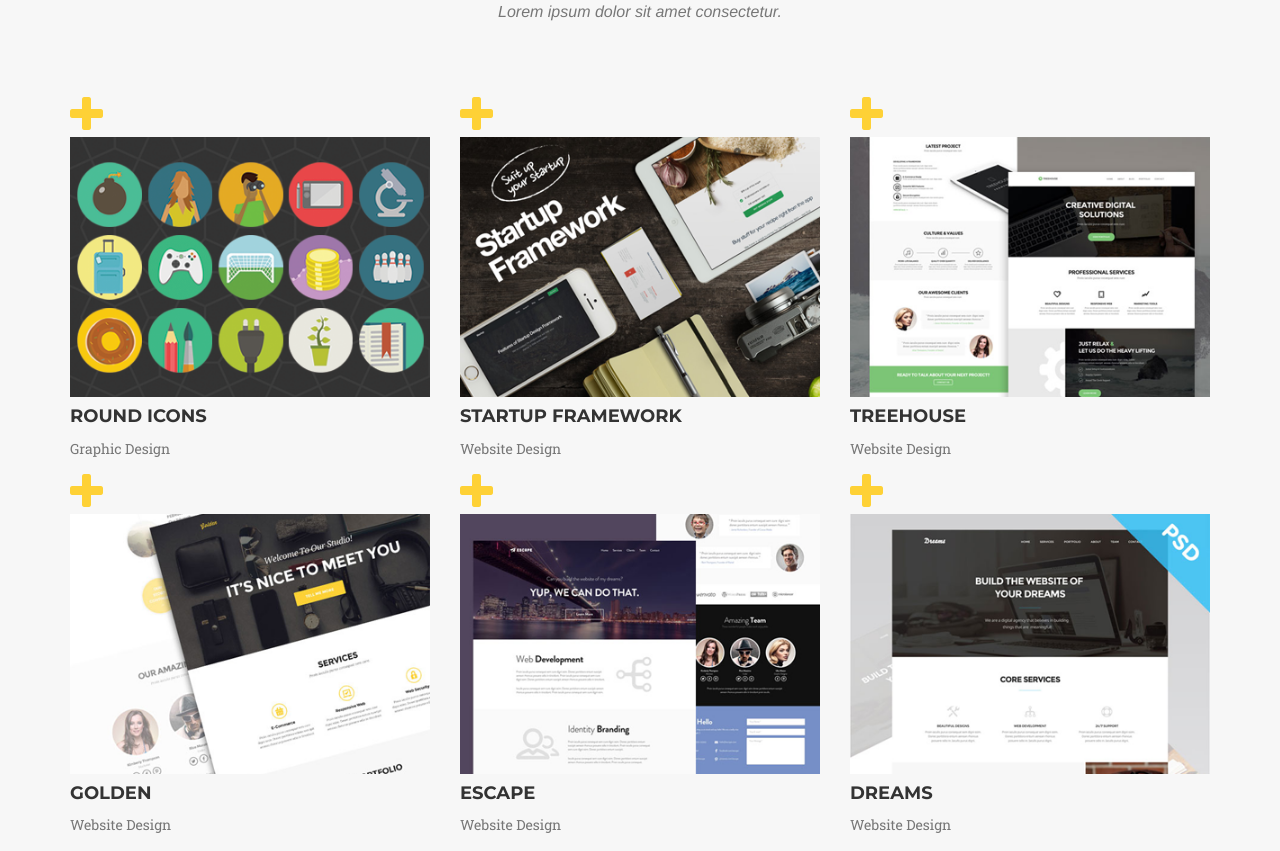
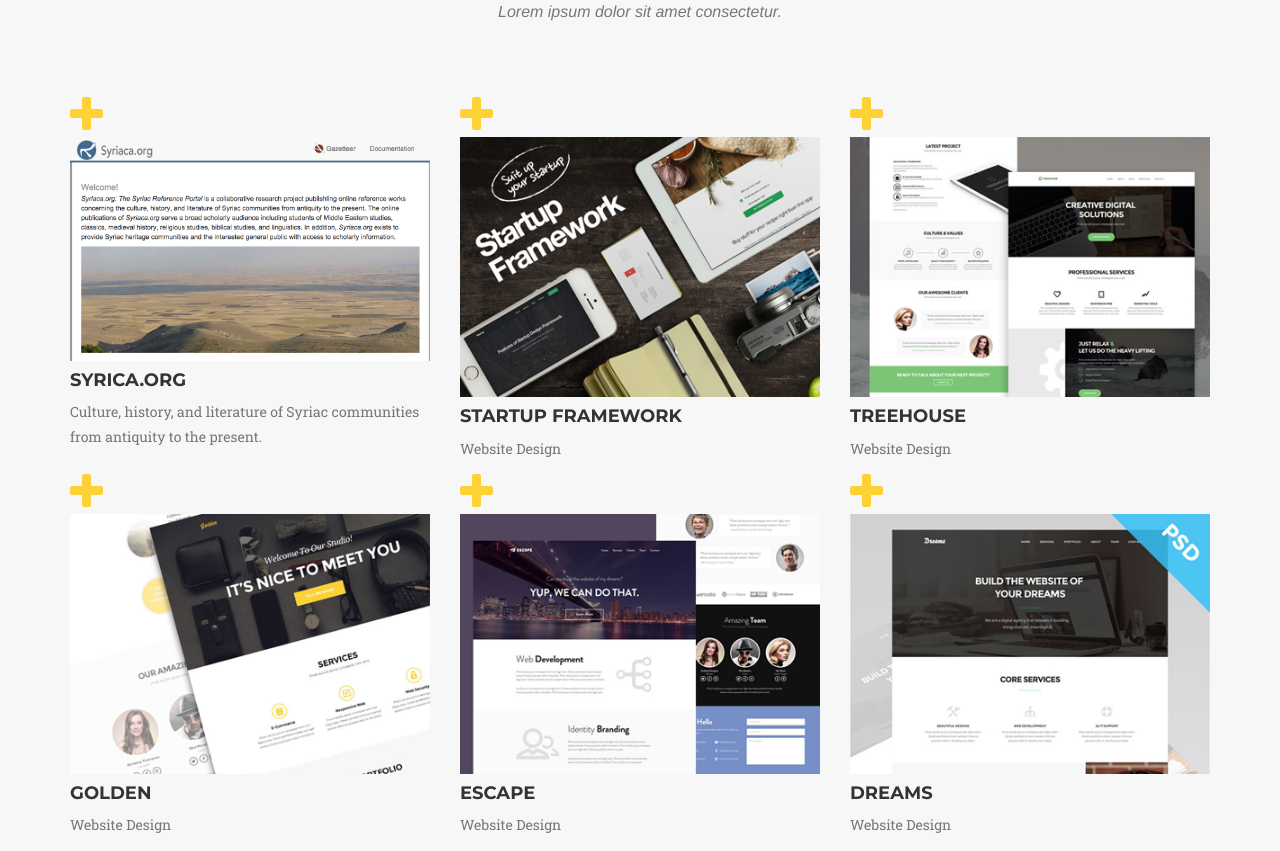
Before and after one commit to HeardLibrary/semantic-web, a plain HTML site: page index.html in a window 1280 px wide. Shown: the part 1671-2522 px from the top of the page. Drawn offline with nearby package versions, Linux system fonts and the light colour scheme; a web font is replaced by a local one.

Commit message:
Added Syrica.Org, small customizations

```diff
--- a/index.html
+++ b/index.html
@@ -143,11 +143,11 @@
                                 <i class="fa fa-plus fa-3x"></i>
                             </div>
                         </div>
-                        <img src="img/portfolio/roundicons.png" class="img-responsive" alt="">
+                        <img src="img/portfolio/syriaca.png" class="img-responsive" alt="">
                     </a>
                     <div class="portfolio-caption">
-                        <h4>Round Icons</h4>
-                        <p class="text-muted">Graphic Design</p>
+                        <h4>Syrica.Org</h4>
+                        <p class="text-muted">Culture, history, and literature of Syriac communities from antiquity to the present.</p>
                     </div>
                 </div>
                 <div class="col-md-4 col-sm-6 portfolio-item">
@@ -403,7 +403,7 @@
             <div class="row">
                 <div class="col-lg-12 text-center">
                     <h2 class="section-heading">Register</h2>
-                    <h3 class="section-subheading text-muted">Lorem ipsum dolor sit amet consectetur.</h3>
+                    <h3 class="section-subheading text-muted">Registration is free, but spaces are limited.</h3>
                 </div>
             </div>
             <div class="row">
@@ -433,7 +433,7 @@
                             <div class="clearfix"></div>
                             <div class="col-lg-12 text-center">
                                 <div id="success"></div>
-                                <button type="submit" class="btn btn-xl">Send Message</button>
+                                <button type="submit" class="btn btn-xl">Register Now</button>
                             </div>
                         </div>
                     </form>
```
Also changed, not shown: img/portfolio/syriaca.png (added).
